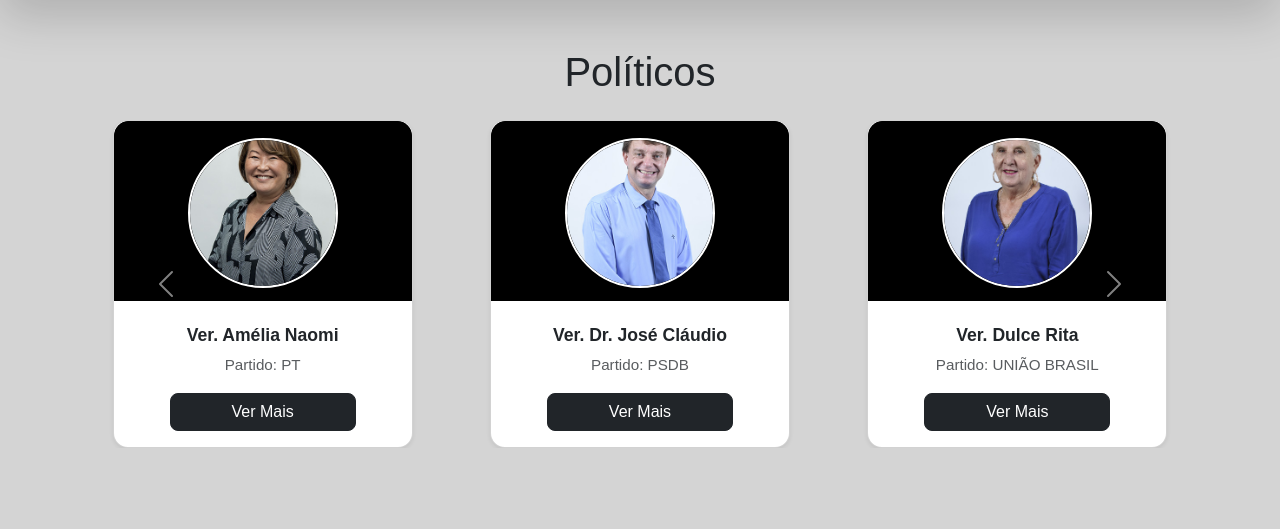
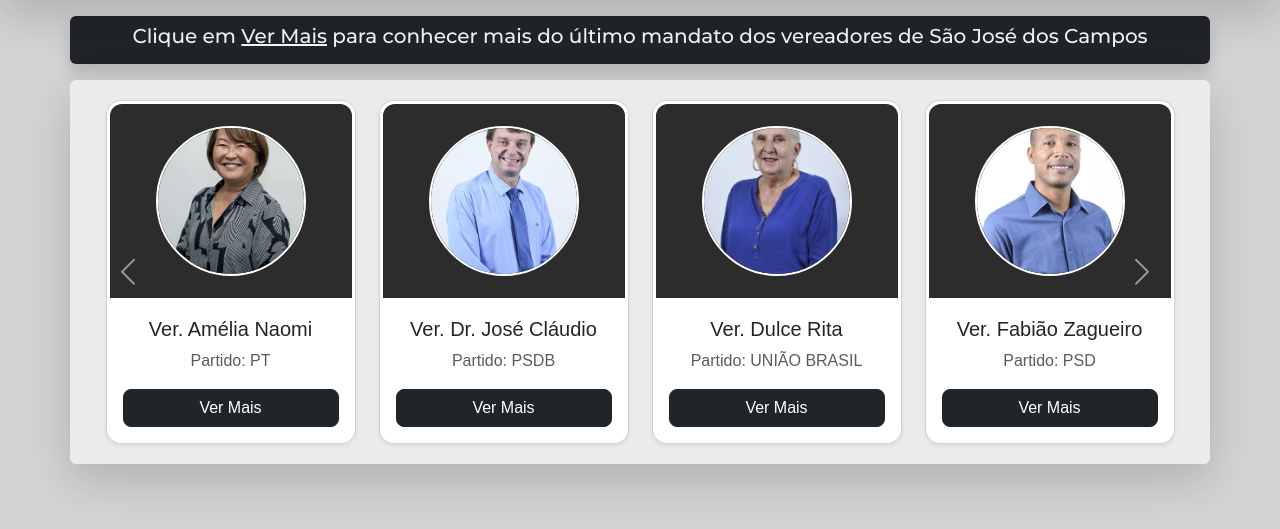
Before and after one commit to AgileKrakens/DemoQuerycy, a Flask app: page / in a window 1280 px wide. Shown: the part 67-596 px from the top of the page. Run offline with Flask 3, Linux system fonts and the light colour scheme.

Commit message:
Home styling with bootstrap, Functional Slides with all politicians

```diff
--- a/src/app.py
+++ b/src/app.py
@@ -1,6 +1,7 @@
 from flask import Flask, render_template
 import json
 import os
+from itertools import cycle  # Import for repeating items
 
 app = Flask(__name__)
 
@@ -25,7 +26,13 @@ def carregar_politicos():
 def index():
     # Carrega os dados dos políticos para a página
     politicos = carregar_politicos()
-    return render_template('home.html', politicos=politicos)
+    num_cards_per_slide = 4
+    num_slides = -(-len(politicos) // num_cards_per_slide)  # Calculate total slides needed
+
+    # Repete políticos para preencher o último slide completamente
+    politicos_filled = list(zip(range(num_slides * num_cards_per_slide), cycle(politicos)))
+
+    return render_template('home.html', politicos=[p for _, p in politicos_filled])
 
 
 @app.route('/pagina-politicos')
--- a/src/static/css/cards.css
+++ b/src/static/css/cards.css
@@ -3,64 +3,51 @@
   border-radius: 15px;
   overflow: hidden;
   background-color: #fff;
-    max-width: 300px; /* Define uma largura máxima */
+  max-width: 250px; /* Diminui a largura máxima do card */
   margin: 0 auto; /* Centraliza o card */
 }
 
 /* Header do Card (Imagem + Overlay) */
 .custom-card-header {
   position: relative;
-    background-color: #000;
-    height: 180px;
+  background-color: #2c2c2c;
+  height: 200px; /* Mantenha a altura desejada */
   border-radius: 15px 15px 0 0;
-  }
-
-  .custom-card-overlay {
-    position: absolute;
-    top: 0;
-    left: 0;
-    width: 100%;
-    height: 100%;
-    background-color: #000;
-    opacity: 0.9;
-    z-index: 1;
-    border-radius: 15px 15px 0 0;
+  border: 3px solid white;
+  display: flex; /* Adiciona flexbox */
+  justify-content: center; /* Centraliza horizontalmente */
+  align-items: center; /* Centraliza verticalmente */
 }
 
 /* Ajuste da Imagem */
 .custom-card-img-wrapper {
-    position: absolute;
-    top: 60%;
-    left: 50%;
-    transform: translate(-50%, -50%);
+  position: relative; /* Muda para relative para flexbox funcionar */
   z-index: 2;
 }
 
 .custom-card-img {
-    width: 150px;
-    height: 150px;
-    object-fit: cover;
+  width: 150px; /* Ajuste conforme necessário */
+  height: 150px; /* Ajuste conforme necessário */
+  object-fit: cover; /* Mantém a proporção da imagem */
   border: 2px solid #fff;
-    margin-bottom: 2rem;
+  margin-bottom: 0; /* Remove a margem inferior */
 }
 
 /* Corpo do Card */
 .card-body {
-    padding-top: 1.5rem;
+  padding-top: 1rem; /* Ajusta o padding superior */
 }
 
-  .card-title {
-    font-size: 1.1rem;
-    font-weight: bold;
-  }
-
-  .card-text {
-    font-size: 0.95rem;
+/* Previne que o nome atrapalhe a estilização */
+.card-title, .card-party {
+  white-space: nowrap; /* Prevents text from wrapping */
+  overflow: hidden; /* Hides overflow text */
+  text-overflow: ellipsis; /* Adds ellipsis (...) for overflow text */
 }
 
 /* Botão */
 .btn {
-    width: 70%; /* Botão maior */
+  width: 100%; /* Botão maior */
   font-size: 1rem;
   border-radius: 8px;
   transition: transform 0.3s ease;
@@ -69,3 +56,14 @@
 .btn:hover {
   transform: scale(1.02);
 }
+
+/* Ajuste da área do carrossel */
+.carousel-inner {
+  padding: 20px; /* Adiciona padding ao carrossel */
+}
+
+@media (max-width: 768px) {
+  .card {
+      height: auto; /* Allow cards to adjust height on smaller screens */
+  }
+}
--- /dev/null
+++ b/src/static/css/home.css
@@ -0,0 +1,24 @@
+.carousel {
+    position: relative; /* Ensure the carousel is positioned relatively */
+}
+
+.custom-control {
+    width: 10%; /* Increase width */
+    height: 10%; /* Increase height */
+    padding: 10px; /* Increase clickable area */
+    border-radius: 0.5rem;
+    display: flex;
+    justify-content: center;
+    align-items: center;
+    position: absolute; /* Position buttons absolutely */
+    top: 50%; /* Center vertically */
+    transform: translateY(-50%); /* Adjust for the height of the button */
+}
+
+.carousel-control-prev {
+    left: -10px; /* Adjust left position */
+}
+
+.carousel-control-next {
+    right: -20; /* Adjust right position */
+}
--- a/src/static/css/style-global.css
+++ b/src/static/css/style-global.css
@@ -6,5 +6,10 @@ body{
 }
 
 .layered-section{
-    background-color: #d6d6d6;;
+    background-color: #ebebeb;;
 }
+
+/* Classe para definição rápida de fonte igual ao Header */
+.fonte-header{
+    font-family: "Montserrat", sans-serif;
+}
--- a/src/templates/base.html
+++ b/src/templates/base.html
@@ -9,7 +9,7 @@
 
     <link href="https://cdn.jsdelivr.net/npm/bootstrap@5.3.3/dist/css/bootstrap.min.css" rel="stylesheet"
         integrity="sha384-QWTKZyjpPEjISv5WaRU9OFeRpok6YctnYmDr5pNlyT2bRjXh0JMhjY6hW+ALEwIH" crossorigin="anonymous">
-    <link rel="stylesheet" href="{{ url_for('static', filename='css/reset.css')}}">
+    <link rel="stylesheet" href="{{ url_for('static', filename='css/reset-global.css')}}">
     <link rel="stylesheet" href="{{ url_for('static', filename='css/style-global.css')}}">
     <link rel="stylesheet" href="{{ url_for('static', filename='css/style-header.css')}}">
     <!-- Para referenciar arquivos estáticos (como arquivos CSS), a maneira correta no Flask é usar {{ url_for('static', filename='path/to/file') }} -->
--- a/src/templates/home.html
+++ b/src/templates/home.html
@@ -6,22 +6,28 @@ Home
 
 {% block additional_styles %}
 <link rel="stylesheet" href="{{ url_for('static', filename='css/cards.css')}}">
+<link rel="stylesheet" href="{{ url_for('static', filename='css/home.css')}}">
 {% endblock %}
 
 {% block content %}
-<div class="container my-5">
-    <h1 class="text-center mb-4">Políticos</h1>
-    <!-- Carrossel -->
+<div class="container bg-dark shadow py-2 my-3 rounded">
+    <h5 class="container text-center fonte-header text-light">
+        Clique em <span class="text-decoration-underline">Ver Mais</span> para conhecer mais do último mandato dos vereadores de São José dos Campos
+    </h5>
+</div>
+
+<div class="container layered-section rounded shadow-lg">
+      <!-- Carrossel -->
     <div id="politiciansCarousel" class="carousel slide" data-bs-ride="carousel">
 
         <!-- Carousel Content -->
         <div class="carousel-inner">
-            {% for group in politicos|batch(3, '') %}
+            {% for group in politicos|batch(4, '') %}
             <div class="carousel-item {% if loop.index == 1 %}active{% endif %}">
                 <div class="row justify-content-center g-3">
                     {% for politico in group %}
                     {% if politico != '' %}
-                    <div class="col-12 col-md-4">
+                    <div class="col-12 col-md-3"> <!-- Mude de col-md-4 para col-md-3 para 4 cards -->
                         <!-- Card -->
                         <div class="card custom-card text-center shadow-sm">
                             <!-- Imagem e Overlay -->
@@ -35,10 +41,8 @@ Home
                             <!-- Conteúdo do Card -->
                             <div class="card-body">
                                 <h5 class="card-title">{{ politico.nome }}</h5>
-                                <p class="card-text text-muted">Partido: {{ politico.partido.split('(')[-1].replace(')',
-                                    '') }}</p>
-                                <a href="/perfil/{{ politico.nome.replace(' ', '_').lower() }}" class="btn btn-dark">Ver
-                                    Mais</a>
+                                <p class="card-text text-muted card-party">Partido: {{ politico.partido.split('(')[-1].replace(')', '') }}</p>
+                                <a href="/perfil/{{ politico.nome.replace(' ', '_').lower() }}" class="btn btn-dark">Ver Mais</a>
                             </div>
                         </div>
                         <!-- End Card -->
@@ -51,15 +55,14 @@ Home
         </div>
 
         <!-- Carousel Controls -->
-        <button class="carousel-control-prev" type="button" data-bs-target="#politiciansCarousel" data-bs-slide="prev">
+        <button class="carousel-control-prev custom-control" type="button" data-bs-target="#politiciansCarousel" data-bs-slide="prev">
             <span class="carousel-control-prev-icon" aria-hidden="true"></span>
             <span class="visually-hidden">Previous</span>
         </button>
-        <button class="carousel-control-next" type="button" data-bs-target="#politiciansCarousel" data-bs-slide="next">
+        <button class="carousel-control-next custom-control" type="button" data-bs-target="#politiciansCarousel" data-bs-slide="next">
             <span class="carousel-control-next-icon" aria-hidden="true"></span>
             <span class="visually-hidden">Next</span>
         </button>
     </div>
 
-
     {% endblock %}
--- a/src/templates/politicos.html
+++ b/src/templates/politicos.html
@@ -32,7 +32,7 @@ Políticos
                 <!-- Conteúdo do Card -->
                 <div class="card-body">
                     <h5 class="card-title">{{ politico.nome }}</h5>
-                    <p class="card-text text-muted">Partido: {{ politico.partido.split('(')[-1].replace(')', '') }}</p>
+                    <p class="card-text text-muted partido">Partido: {{ politico.partido.split('(')[-1].replace(')', '') }}</p>
                     <a href="/perfil/{{ politico.nome.replace(' ', '_').lower() }}" class="btn btn-dark">Ver Mais</a>
                 </div>
             </div>
```
Also changed, not shown: src/static/css/politicos.css (line endings or trailing spaces), src/static/css/reset-global.css (renamed from src/static/css/reset.css). Lines whose indentation alone changed are shown as unchanged.
